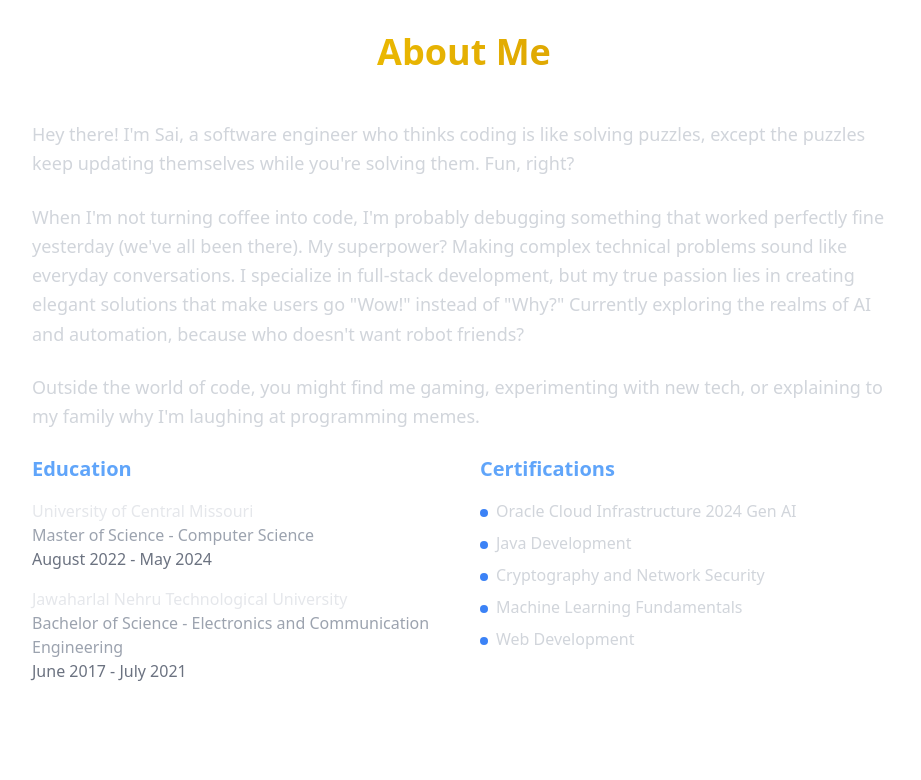
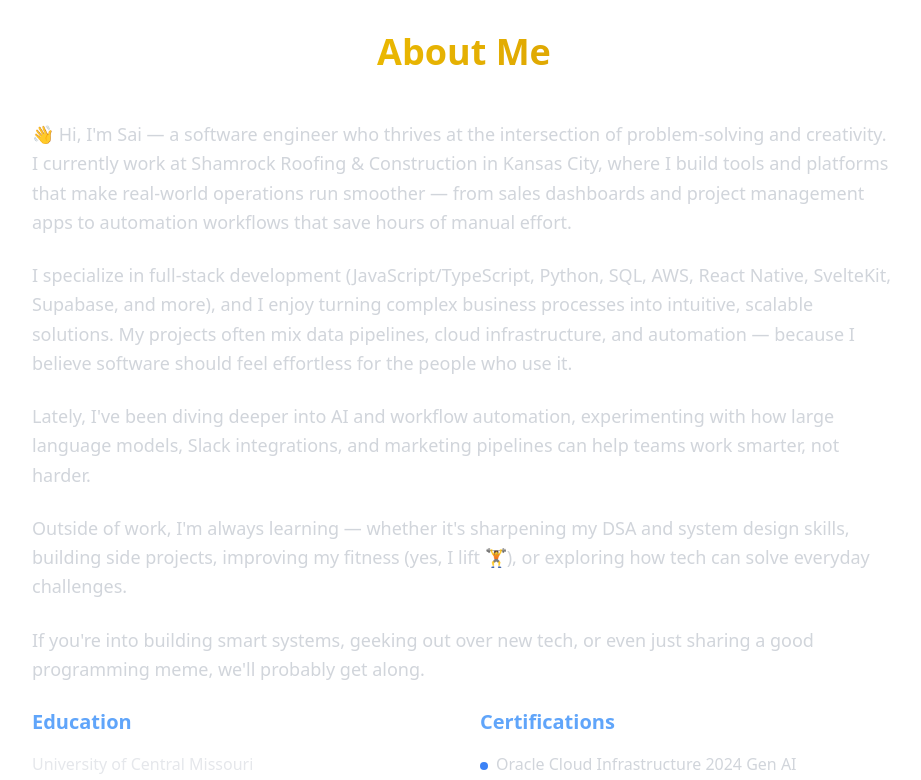
Before and after one commit to saikirangoudravula/space-portfolio, a React (Vite) app: page / in a window 1280 px wide. Shown: the part 880-1660 px from the top of the page, without its empty margins (176-1097 px from the left). Built offline with nearby package versions, Linux system fonts and the light colour scheme.

Commit message:
Update About.tsx

```diff
--- a/src/components/About.tsx
+++ b/src/components/About.tsx
@@ -8,16 +8,23 @@ export const About = () => {
         <SectionHeading>About Me</SectionHeading>
         <div className="space-y-6">
           <p className="text-gray-300 text-lg leading-relaxed">
-            Hey there! I'm Sai, a software engineer who thinks coding is like solving puzzles, except the puzzles keep updating themselves while you're solving them. Fun, right?
+            👋 Hi, I'm Sai — a software engineer who thrives at the intersection of problem-solving and creativity. I currently work at Shamrock Roofing & Construction in Kansas City, where I build tools and platforms that make real-world operations run smoother — from sales dashboards and project management apps to automation workflows that save hours of manual effort.
           </p>
 
           <p className="text-gray-300 text-lg leading-relaxed">
-            When I'm not turning coffee into code, I'm probably debugging something that worked perfectly fine yesterday (we've all been there). My superpower? Making complex technical problems sound like everyday conversations.
-            I specialize in full-stack development, but my true passion lies in creating elegant solutions that make users go "Wow!" instead of "Why?" Currently exploring the realms of AI and automation, because who doesn't want robot friends?
+            I specialize in full-stack development (JavaScript/TypeScript, Python, SQL, AWS, React Native, SvelteKit, Supabase, and more), and I enjoy turning complex business processes into intuitive, scalable solutions. My projects often mix data pipelines, cloud infrastructure, and automation — because I believe software should feel effortless for the people who use it.
           </p>
 
           <p className="text-gray-300 text-lg leading-relaxed">
-            Outside the world of code, you might find me gaming, experimenting with new tech, or explaining to my family why I'm laughing at programming memes.
+            Lately, I've been diving deeper into AI and workflow automation, experimenting with how large language models, Slack integrations, and marketing pipelines can help teams work smarter, not harder.
+          </p>
+
+          <p className="text-gray-300 text-lg leading-relaxed">
+            Outside of work, I'm always learning — whether it's sharpening my DSA and system design skills, building side projects, improving my fitness (yes, I lift 🏋️), or exploring how tech can solve everyday challenges.
+          </p>
+
+          <p className="text-gray-300 text-lg leading-relaxed">
+            If you're into building smart systems, geeking out over new tech, or even just sharing a good programming meme, we'll probably get along.
           </p>
 
           <div className="grid grid-cols-1 md:grid-cols-2 gap-8 mt-12">
```
